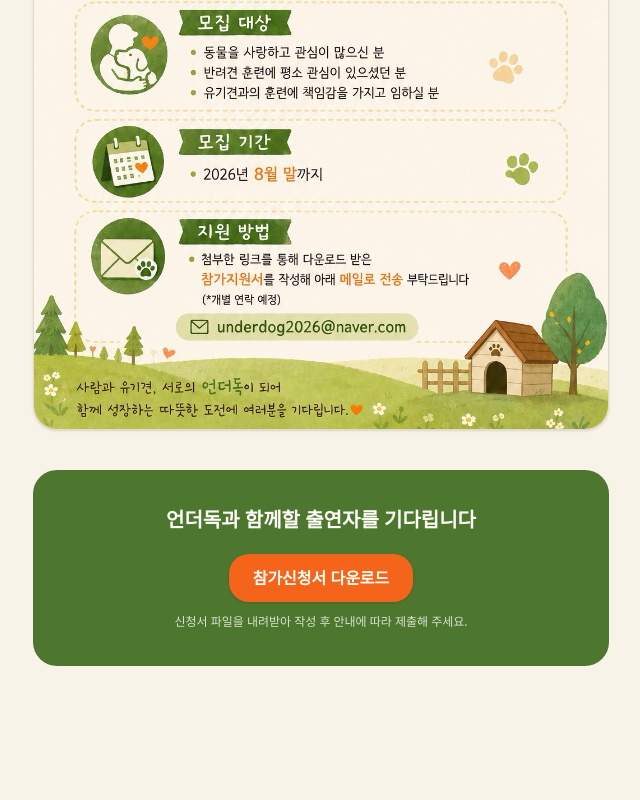
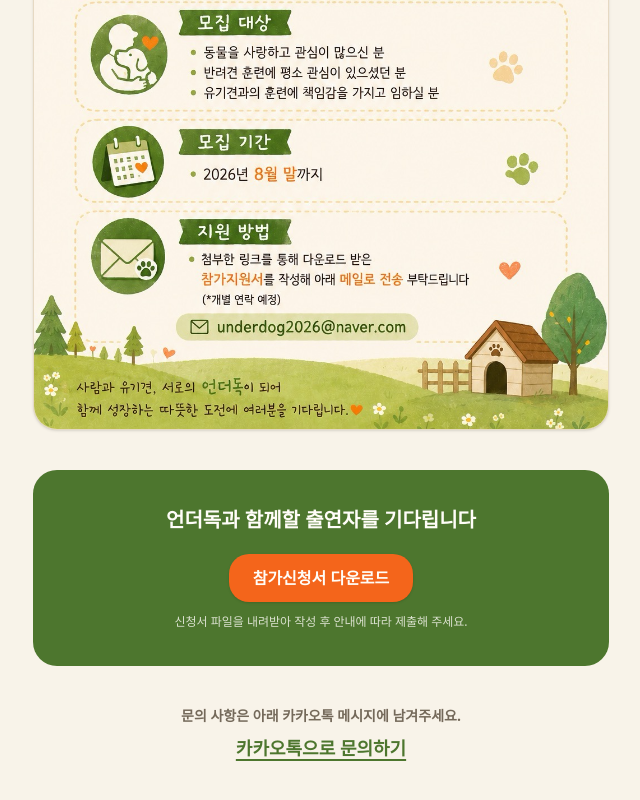
Before and after one commit to SeogJongYu/mbn_underdog, a Next.js app: page / in a window 1280 px wide. Shown: the part 530-1330 px from the top of the page, without its empty margins (319-959 px from the left). Before the commit the page ends 1276 px from the top, so only its background shows below. Built offline with nearby package versions, Linux system fonts and the light colour scheme.

Commit message:
카카오톡문의 추가

```diff
--- a/app/page.tsx
+++ b/app/page.tsx
@@ -18,7 +18,7 @@ export default function Page() {
 
       <div
         id="top"
-        className="mx-auto flex w-full max-w-5xl flex-col items-center px-4 pb-14 pt-4 sm:px-8 sm:pb-20 sm:pt-8"
+        className="mx-auto flex w-full max-w-5xl flex-col items-center px-4 pb-20 pt-4 sm:px-8 sm:pb-28 sm:pt-8"
       >
         <section className="w-full max-w-xl overflow-hidden rounded-2xl border border-border bg-surface shadow-sm">
           <Image
@@ -45,6 +45,18 @@ export default function Page() {
             신청서 파일을 내려받아 작성 후 안내에 따라 제출해 주세요.
           </p>
         </section>
+
+        <footer className="mt-8 flex flex-col items-center text-center text-sm leading-5 text-muted-foreground sm:mt-10 sm:text-sm font-semibold">
+          <p>문의 사항은 아래 카카오톡 메시지에 남겨주세요.</p>
+          <a
+            href="https://open.kakao.com/o/sQMmotIi"
+            target="_blank"
+            rel="noreferrer"
+            className="mt-2 text-base font-extrabold text-primary underline decoration-2 underline-offset-4 transition hover:opacity-80 focus-visible:outline-2 focus-visible:outline-offset-2 focus-visible:outline-primary sm:text-lg"
+          >
+            카카오톡으로 문의하기
+          </a>
+        </footer>
       </div>
     </main>
   );
```
